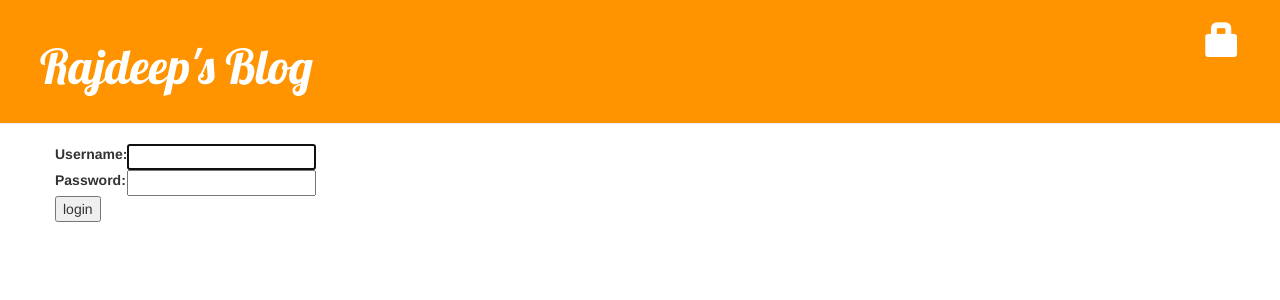
After one commit to rajgoesout/my-first-blog, a Django app: page /accounts/login/ in a window 1280 px wide. The commit adds this page. Shown: the top 300 px of the page. Run offline with Django 3.2, Linux system fonts and the light colour scheme; some libraries are stand-ins or nearby versions.

Commit message:
Added user authentication with login and logout views

```diff
--- a/blog/templates/blog/base.html
+++ b/blog/templates/blog/base.html
@@ -17,6 +17,9 @@
     {% if user.is_authenticated %}
         <a href="{% url 'post_new' %}" class="top-menu"><span class="glyphicon glyphicon-plus"></span></a>
         <a href="{% url 'post_draft_list' %}" class="top-menu"><span class="glyphicon glyphicon-edit"></span></a>
+        <p class="top-menu">Hello {{ user.username }} <small>(<a href="{% url 'logout' %}">Log out</a>)</small></p>
+    {% else %}
+        <a href="{% url 'login' %}" class="top-menu"><span class="glyphicon glyphicon-lock"></span></a>
     {% endif %}
     <h1><a href="/">Rajdeep's Blog</a></h1>
 </div>
--- /dev/null
+++ b/blog/templates/registration/login.html
@@ -0,0 +1,24 @@
+{% extends 'blog/base.html' %}
+
+{% block content %}
+	{% if form.errors %}
+		<p>Your username and password didn't match. Please try again.</p>
+	{% endif %}
+
+	<form action="{% url 'login' %}" method="post">
+		{% csrf_token %}
+		<table>
+			<tr>
+				<td>{{ form.username.label_tag }}</td>
+				<td>{{ form.username }}</td>
+			</tr>
+			<tr>
+				<td>{{ form.password.label_tag }}</td>
+				<td>{{ form.password }}</td>
+			</tr>
+		</table>
+
+		<input type="submit" value="login">
+		<input type="hidden" name="next" value="{{ next }}">
+	</form>
+{% endblock %}
--- a/blog/views.py
+++ b/blog/views.py
@@ -1,3 +1,4 @@
+from django.contrib.auth.decorators import login_required
 from django.utils import timezone
 from .models import Post
 from django.shortcuts import render, redirect, get_object_or_404
@@ -14,6 +15,7 @@ def post_detail(request, pk):
     return render(request, 'blog/post_detail.html', {'post': post})
 
 
+@login_required
 def post_new(request):
     # when we access the page for the first time and we want a blank form
     if request.method == "POST":
@@ -30,6 +32,7 @@ def post_new(request):
     return render(request, 'blog/post_edit.html', {'form': form})
 
 
+@login_required
 def post_edit(request, pk):
     post = get_object_or_404(Post, pk=pk)
     if request.method == "POST":
@@ -45,17 +48,20 @@ def post_edit(request, pk):
     return render(request, 'blog/post_edit.html', {'form': form})
 
 
+@login_required
 def post_draft_list(request):
     posts = Post.objects.filter(published_date__isnull=True).order_by('created_date')
     return render(request, 'blog/post_draft_list.html', {'posts': posts})
 
 
+@login_required
 def post_publish(request, pk):
     post = get_object_or_404(Post, pk=pk)
     post.publish()
     return redirect('post_detail', pk=pk)
 
 
+@login_required
 def post_remove(request, pk):
     post = get_object_or_404(Post, pk=pk)
     post.delete()
--- a/mysite/settings.py
+++ b/mysite/settings.py
@@ -116,3 +116,5 @@ USE_TZ = True
 
 STATIC_URL = '/static/'
 STATIC_ROOT = os.path.join(BASE_DIR, 'static')
+
+LOGIN_REDIRECT_URL = '/'
--- a/mysite/urls.py
+++ b/mysite/urls.py
@@ -17,7 +17,11 @@ Including another URLconf
 from django.contrib import admin
 from django.urls import path, include
 
+from django.contrib.auth.views import LoginView, logout_then_login
+
 urlpatterns = [
     path('admin/', admin.site.urls), # for every URL that starts with 'admin/' django will find a view
+    path('accounts/login/', LoginView.as_view(), name='login'),
+    path('accounts/logout/', logout_then_login, name='logout'),
     path('', include('blog.urls')),
 ]
```
